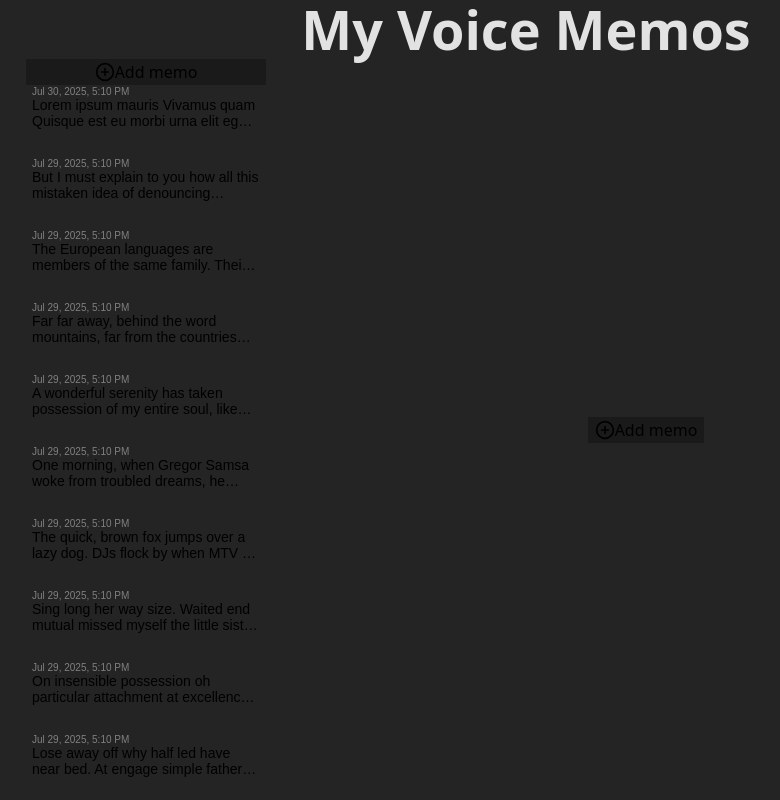
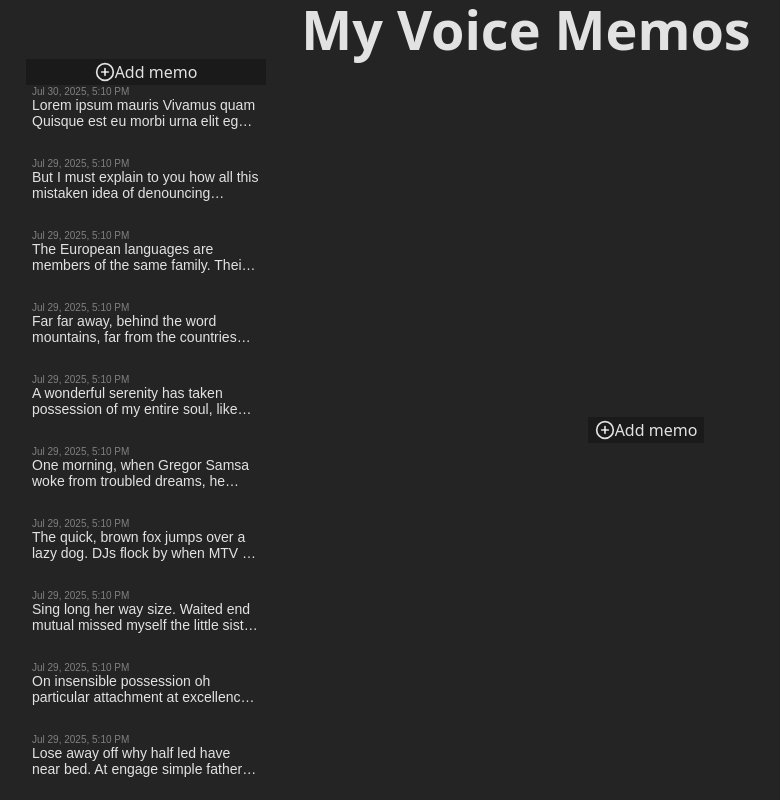
Before and after one commit to viktor-ulyankin/voice-memos, a React (Vite) app: page / in a window 1280 px wide. Shown: the whole page, without its empty margins (114-894 px from the left). Built offline with nearby package versions, Linux system fonts and the light colour scheme.

Commit message:
Light mode fix.

```diff
--- a/src/components/Button/Button.module.css
+++ b/src/components/Button/Button.module.css
@@ -6,6 +6,7 @@
   display: inline-flex;
   justify-content: center;
   align-items: center;
+  color: var(--color-text-white);
 
   &.fullWidth {
     width: 100%;
--- a/src/components/MemoList/MemoList.module.css
+++ b/src/components/MemoList/MemoList.module.css
@@ -25,6 +25,7 @@
   height: 72px;
   overflow: hidden;
   cursor: pointer;
+  color: var(--color-text-white);
 
   &:hover {
     background-color: var(--color-bg-gray);
--- a/src/styles/common.css
+++ b/src/styles/common.css
@@ -2,6 +2,7 @@
   --radius-s: space(2);
 
   --color-text-white: rgba(255, 255, 255, 0.87);
+  --color-text-brand: #646cff;
   --color-text-gray-white: #999999;
   --color-text-gray: #808080;
   --color-text-red: indianred;
@@ -17,7 +18,6 @@
   font-weight: 400;
   font-size: 16px;
 
-  color-scheme: light dark;
   color: var(--color-text-white);
   background-color: var(--color-bg-light-black);
 
@@ -29,7 +29,7 @@
 
 a {
   font-weight: 500;
-  color: var(--color-bg-brand);
+  color: var(--color-text-brand);
   text-decoration: inherit;
 }
 
```
